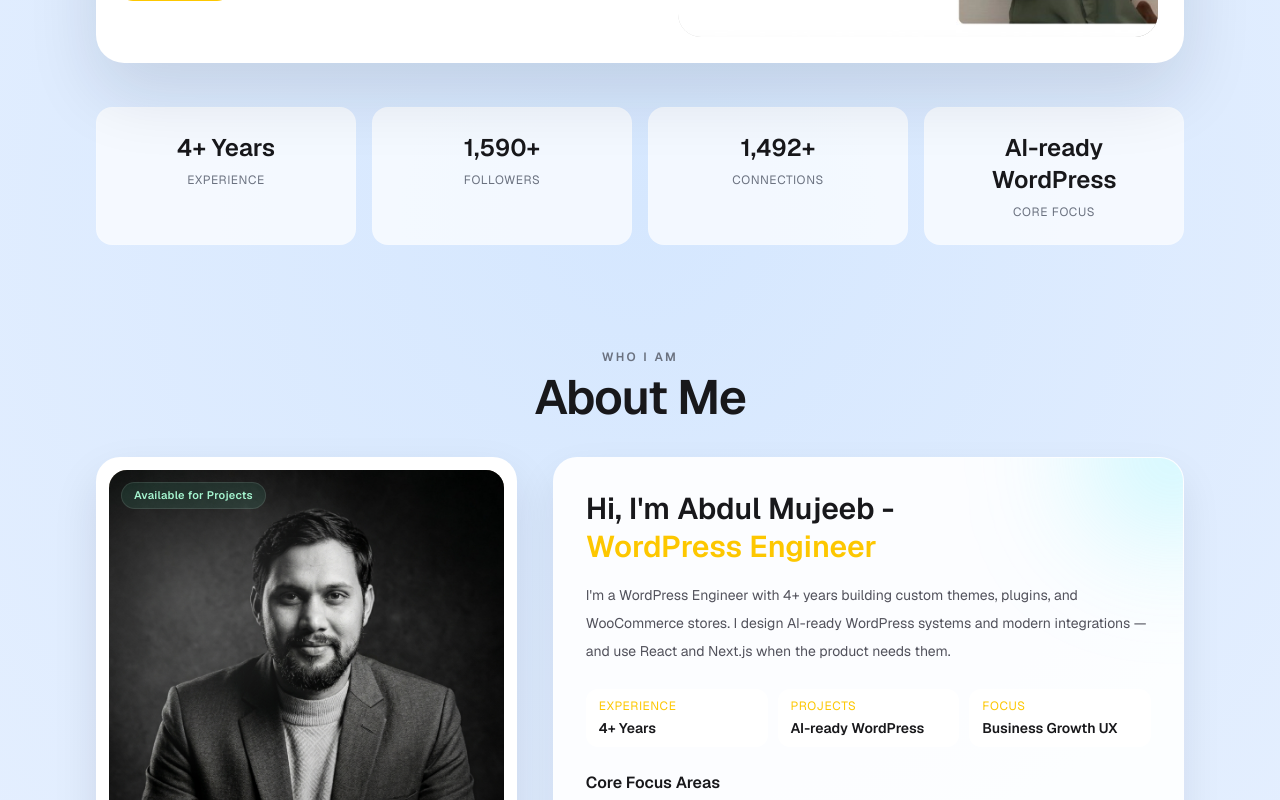
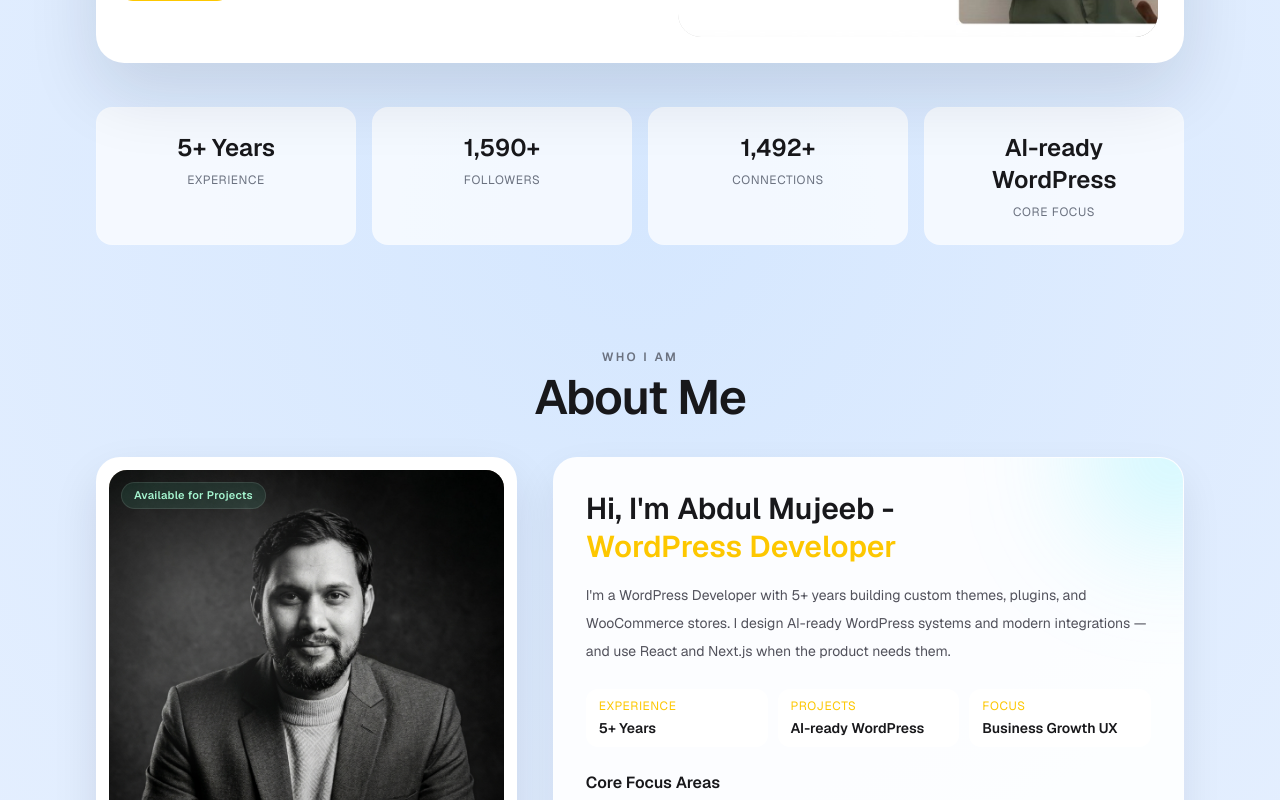
Before and after one commit to mujeebabdul-99/abdul-portfolio, a Next.js app: page / in a window 1280 px wide. Shown: the part 940-1740 px from the top of the page. Built offline with nearby package versions, Linux system fonts and the light colour scheme.

Commit message:
Align portfolio branding with resume for Toptal WordPress Developer application.
Switch title to WordPress Developer, set experience to 5+ years, and rename MaltaThemes to MaltaVisions across the site and Plato digest.

```diff
--- a/app/job-placement-digest/page.tsx
+++ b/app/job-placement-digest/page.tsx
@@ -33,7 +33,7 @@ export default function JobPlacementDigestPage() {
           </p>
 
           <p>
-            At MaltaThemes, I lead a team of 5–7 developers. My role goes beyond writing code:
+            At MaltaVisions, I lead a team of 5–7 developers. My role goes beyond writing code:
             I set technical direction, review architecture before it hits production, and step
             in strategically when the team hits complex blockers. I&apos;m responsible for how
             we build — not just what gets built — including code standards, reusable patterns,
@@ -62,7 +62,7 @@ export default function JobPlacementDigestPage() {
 
           <p>
             My stack centers on WordPress, WooCommerce, PHP, JavaScript, React, and Next.js.
-            Alongside MaltaThemes, I&apos;ve freelanced since 2019 for remote clients — including
+            Alongside MaltaVisions, I&apos;ve freelanced since 2019 for remote clients — including
             international e-commerce and real-estate work — which keeps my delivery discipline
             sharp across different teams, timelines, and expectations.
           </p>
--- a/app/layout.tsx
+++ b/app/layout.tsx
@@ -21,14 +21,14 @@ const sora = Sora({
 export const metadata: Metadata = {
   metadataBase: new URL("https://abdulmujeebahsan.com"),
   title: {
-    default: "Abdul Mujeeb Ahsan | WordPress Engineer",
+    default: "Abdul Mujeeb Ahsan | WordPress Developer",
     template: "%s | Abdul Mujeeb Ahsan",
   },
   description:
-    "Abdul Mujeeb Ahsan is a WordPress Engineer building AI-ready websites — custom themes, plugins, WooCommerce, and modern integrations with React and Next.js.",
+    "Abdul Mujeeb Ahsan is a WordPress Developer with 5+ years building AI-ready websites — custom themes, plugins, WooCommerce, and modern integrations with React and Next.js.",
   keywords: [
     "Abdul Mujeeb Ahsan",
-    "WordPress Engineer",
+    "WordPress Developer",
     "WordPress developer",
     "AI-ready WordPress",
     "WooCommerce developer",
@@ -49,9 +49,9 @@ export const metadata: Metadata = {
     locale: "en_US",
     url: "https://abdulmujeebahsan.com",
     siteName: "Abdul Mujeeb Ahsan Portfolio",
-    title: "Abdul Mujeeb Ahsan | WordPress Engineer",
+    title: "Abdul Mujeeb Ahsan | WordPress Developer",
     description:
-      "WordPress Engineer building AI-ready sites — custom systems, WooCommerce, and modern integrations.",
+      "WordPress Developer building AI-ready sites — custom systems, WooCommerce, and modern integrations.",
     images: [
       {
         url: "/imgs/site-icon.png",
@@ -63,9 +63,9 @@ export const metadata: Metadata = {
   },
   twitter: {
     card: "summary",
-    title: "Abdul Mujeeb Ahsan | WordPress Engineer",
+    title: "Abdul Mujeeb Ahsan | WordPress Developer",
     description:
-      "WordPress Engineer building AI-ready websites with custom systems, WooCommerce, and modern integrations.",
+      "WordPress Developer building AI-ready websites with custom systems, WooCommerce, and modern integrations.",
     images: ["/imgs/site-icon.png"],
   },
   robots: {
--- a/components/data.ts
+++ b/components/data.ts
@@ -7,7 +7,7 @@ export const navItems = [
 ];
 
 export const stats = [
-  { label: "Experience", value: "4+ Years" },
+  { label: "Experience", value: "5+ Years" },
   { label: "Followers", value: "1,590+" },
   { label: "Connections", value: "1,492+" },
   { label: "Core Focus", value: "AI-ready WordPress" },
@@ -178,12 +178,12 @@ export const workFilters = [
 
 export const workExperiences = [
   {
-    company: "MaltaThemes",
+    company: "MaltaVisions",
     location: "Rawalpindi, Pakistan",
     role: "WordPress Full-Stack Developer",
     period: "September 2022 - Present",
     summary:
-      "Building, customizing, and maintaining WordPress websites with modern UI/UX, performance optimization, and custom plugin workflows.",
+      "Build and maintain custom WordPress and WooCommerce websites using PHP, JavaScript, ACF, Gutenberg, Elementor, and custom themes. Convert Figma designs into responsive sites and implement technical SEO, GA4/GTM tracking, and Core Web Vitals optimization.",
     cta: "View Experience",
     previews: ["/imgs/1.png", "/imgs/2.png", "/imgs/3.png", "/imgs/4.png"],
     tags: ["WordPress", "WooCommerce", "React", "Next.js", "PHP", "JavaScript", "Elementor", "Gutenberg", "Shopify", "Webflow", "Figma", "Speed Optimization", "SEO", "Custom Plugins"],
--- a/components/portfolio-page.tsx
+++ b/components/portfolio-page.tsx
@@ -715,7 +715,7 @@ export default function PortfolioPage() {
               <span className="h-1.5 w-1.5 rounded-full bg-emerald-400 shadow-[0_0_8px_rgba(52,211,153,0.7)]" />
             </p>
             <h1 className="font-display text-[2.5rem] leading-[1.03] font-semibold tracking-tight text-zinc-100 sm:text-[3.4rem] md:text-[4.4rem]">
-              WordPress Engineer
+              WordPress Developer
               <span className="block bg-gradient-to-r from-blue-500 via-cyan-400 to-fuchsia-400 bg-clip-text text-transparent">
                 building AI-ready sites
               </span>
@@ -945,11 +945,11 @@ export default function PortfolioPage() {
 
               <h3 className={`about-copy relative text-3xl leading-tight font-semibold ${isLightMode ? "text-zinc-900" : "text-zinc-100"}`}>
                 Hi, I&apos;m Abdul Mujeeb -
-                <span className="block text-yellow-400">WordPress Engineer</span>
+                <span className="block text-yellow-400">WordPress Developer</span>
               </h3>
 
               <p className={`about-copy mt-4 text-sm leading-7 ${isLightMode ? "text-zinc-600" : "text-zinc-300"}`}>
-                I&apos;m a WordPress Engineer with 4+ years building custom themes, plugins, and
+                I&apos;m a WordPress Developer with 5+ years building custom themes, plugins, and
                 WooCommerce stores. I design AI-ready WordPress systems and modern integrations —
                 and use React and Next.js when the product needs them.
               </p>
@@ -957,7 +957,7 @@ export default function PortfolioPage() {
               <div className="about-copy mt-6 grid gap-2.5 sm:grid-cols-3">
                 <div className={`rounded-xl border px-3 py-2 ${isLightMode ? "border-black/10 bg-white" : "border-white/10 bg-white/[0.03]"}`}>
                   <p className="text-xs uppercase tracking-wider text-yellow-400">Experience</p>
-                  <p className={`mt-1 text-sm font-semibold ${isLightMode ? "text-zinc-900" : "text-zinc-100"}`}>4+ Years</p>
+                  <p className={`mt-1 text-sm font-semibold ${isLightMode ? "text-zinc-900" : "text-zinc-100"}`}>5+ Years</p>
                 </div>
                 <div className={`rounded-xl border px-3 py-2 ${isLightMode ? "border-black/10 bg-white" : "border-white/10 bg-white/[0.03]"}`}>
                   <p className="text-xs uppercase tracking-wider text-yellow-400">Projects</p>
@@ -1211,7 +1211,7 @@ export default function PortfolioPage() {
             >
               <div>
                 <p className={`text-sm ${isLightMode ? "text-zinc-600" : "text-zinc-300"}`}>
-                  Need a WordPress Engineer for an AI-ready build?
+                  Need a WordPress Developer for an AI-ready build?
                 </p>
                 <p className={`text-lg font-semibold ${isLightMode ? "text-zinc-900" : "text-zinc-100"}`}>
                   Let&apos;s discuss your next web project.
```
